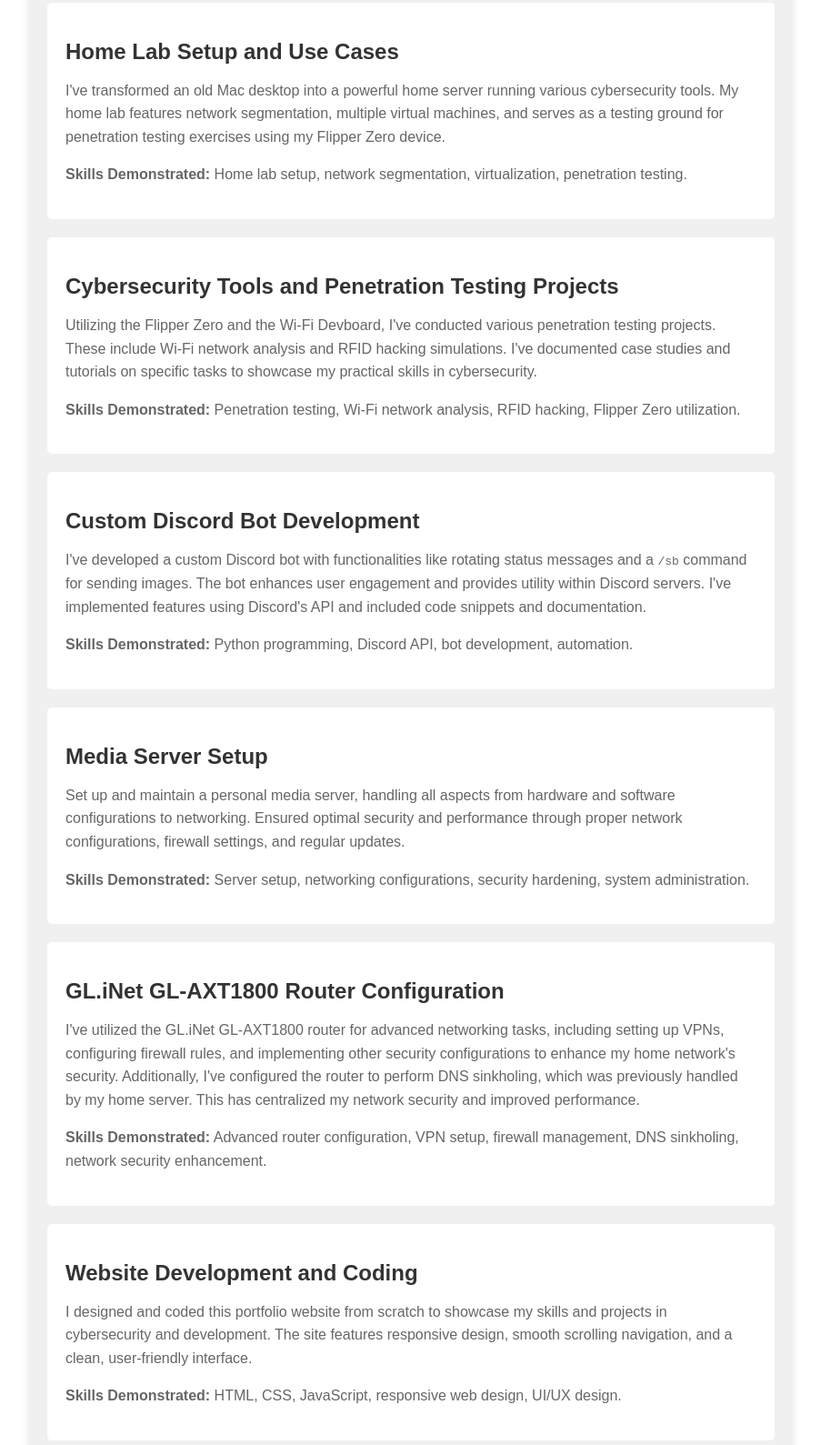
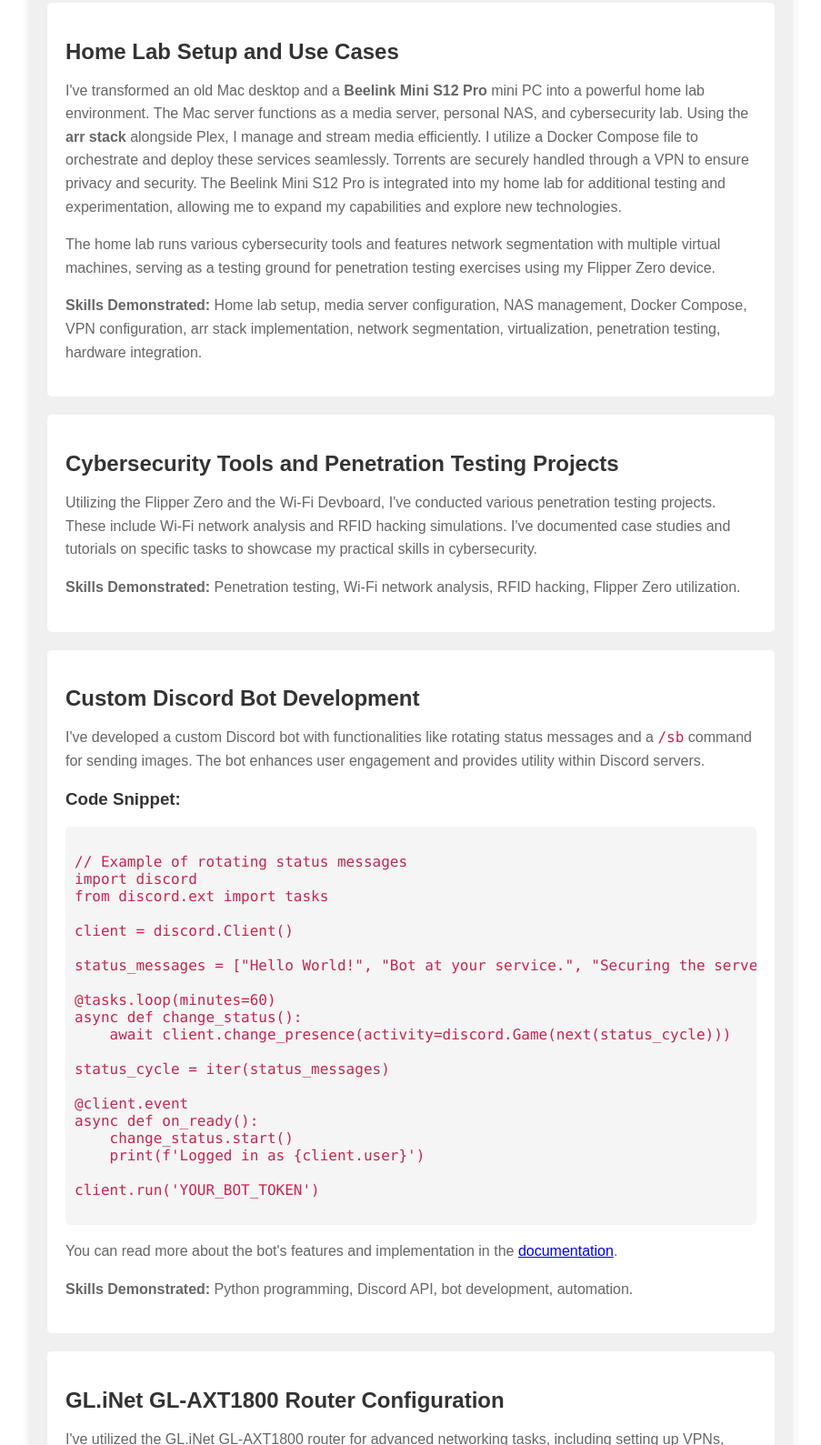
Before and after one commit to BxBriaN/mywebsite, a plain HTML site: page index.html in a window 1280 px wide. Shown: the part 871-2460 px from the top of the page at 91% size, without its empty margins (188-1091 px from the left). Drawn offline with Linux system fonts and the light colour scheme.

Commit message:
Add files via upload

```diff
--- a/index.html
+++ b/index.html
@@ -95,6 +95,16 @@
             color: #666;
             line-height: 1.6;
         }
+        .project pre {
+            background-color: #f5f5f5;
+            padding: 10px;
+            overflow-x: auto;
+            border-radius: 5px;
+        }
+        .project code {
+            font-family: Consolas, "Courier New", monospace;
+            color: #c7254e;
+        }
         .certifications {
             text-align: center;
             margin-bottom: 20px;
@@ -145,9 +155,9 @@
             }
         }
         footer {
-            text-align: left; /* Changed from 'center' to 'left' */
-            background-color: #333; /* Match header background */
-            color: #00ff00; /* Neon green text */
+            text-align: left;
+            background-color: #333;
+            color: #00ff00;
             padding: 20px;
             margin-top: 20px;
         }
@@ -159,7 +169,7 @@
         <div class="buttons">
             <button onclick="scrollToProjects()">Projects</button>
             <button onclick="scrollToCertifications()">Certifications</button>
-            <button>Resume</button>
+            <button onclick="location.href='YourResume.pdf'">Resume</button>
         </div>
     </header>
     <div class="container">
@@ -180,9 +190,12 @@
             <div class="project">
                 <h2>Home Lab Setup and Use Cases</h2>
                 <p>
-                    I've transformed an old Mac desktop into a powerful home server running various cybersecurity tools. My home lab features network segmentation, multiple virtual machines, and serves as a testing ground for penetration testing exercises using my Flipper Zero device.
+                    I've transformed an old Mac desktop and a <strong>Beelink Mini S12 Pro</strong> mini PC into a powerful home lab environment. The Mac server functions as a media server, personal NAS, and cybersecurity lab. Using the <strong>arr stack</strong> alongside Plex, I manage and stream media efficiently. I utilize a Docker Compose file to orchestrate and deploy these services seamlessly. Torrents are securely handled through a VPN to ensure privacy and security. The Beelink Mini S12 Pro is integrated into my home lab for additional testing and experimentation, allowing me to expand my capabilities and explore new technologies.
                 </p>
-                <p><strong>Skills Demonstrated:</strong> Home lab setup, network segmentation, virtualization, penetration testing.</p>
+                <p>
+                    The home lab runs various cybersecurity tools and features network segmentation with multiple virtual machines, serving as a testing ground for penetration testing exercises using my Flipper Zero device.
+                </p>
+                <p><strong>Skills Demonstrated:</strong> Home lab setup, media server configuration, NAS management, Docker Compose, VPN configuration, arr stack implementation, network segmentation, virtualization, penetration testing, hardware integration.</p>
             </div>
 
             <!-- Project 2 -->
@@ -198,21 +211,38 @@
             <div class="project">
                 <h2>Custom Discord Bot Development</h2>
                 <p>
-                    I've developed a custom Discord bot with functionalities like rotating status messages and a <code>/sb</code> command for sending images. The bot enhances user engagement and provides utility within Discord servers. I've implemented features using Discord's API and included code snippets and documentation.
+                    I've developed a custom Discord bot with functionalities like rotating status messages and a <code>/sb</code> command for sending images. The bot enhances user engagement and provides utility within Discord servers.
+                </p>
+                <h3>Code Snippet:</h3>
+                <pre><code>
+// Example of rotating status messages
+import discord
+from discord.ext import tasks
+
+client = discord.Client()
+
+status_messages = ["Hello World!", "Bot at your service.", "Securing the server."]
+
+@tasks.loop(minutes=60)
+async def change_status():
+    await client.change_presence(activity=discord.Game(next(status_cycle)))
+
+status_cycle = iter(status_messages)
+
+@client.event
+async def on_ready():
+    change_status.start()
+    print(f'Logged in as {client.user}')
+
+client.run('YOUR_BOT_TOKEN')
+                </code></pre>
+                <p>
+                    You can read more about the bot's features and implementation in the <a href="discord-bot-documentation.html" target="_blank">documentation</a>.
                 </p>
                 <p><strong>Skills Demonstrated:</strong> Python programming, Discord API, bot development, automation.</p>
             </div>
 
             <!-- Project 4 -->
-            <div class="project">
-                <h2>Media Server Setup</h2>
-                <p>
-                    Set up and maintain a personal media server, handling all aspects from hardware and software configurations to networking. Ensured optimal security and performance through proper network configurations, firewall settings, and regular updates.
-                </p>
-                <p><strong>Skills Demonstrated:</strong> Server setup, networking configurations, security hardening, system administration.</p>
-            </div>
-
-            <!-- Project 5 -->
             <div class="project">
                 <h2>GL.iNet GL-AXT1800 Router Configuration</h2>
                 <p>
@@ -221,7 +251,7 @@
                 <p><strong>Skills Demonstrated:</strong> Advanced router configuration, VPN setup, firewall management, DNS sinkholing, network security enhancement.</p>
             </div>
 
-            <!-- Project 6 -->
+            <!-- Project 5 -->
             <div class="project">
                 <h2>Website Development and Coding</h2>
                 <p>
```
